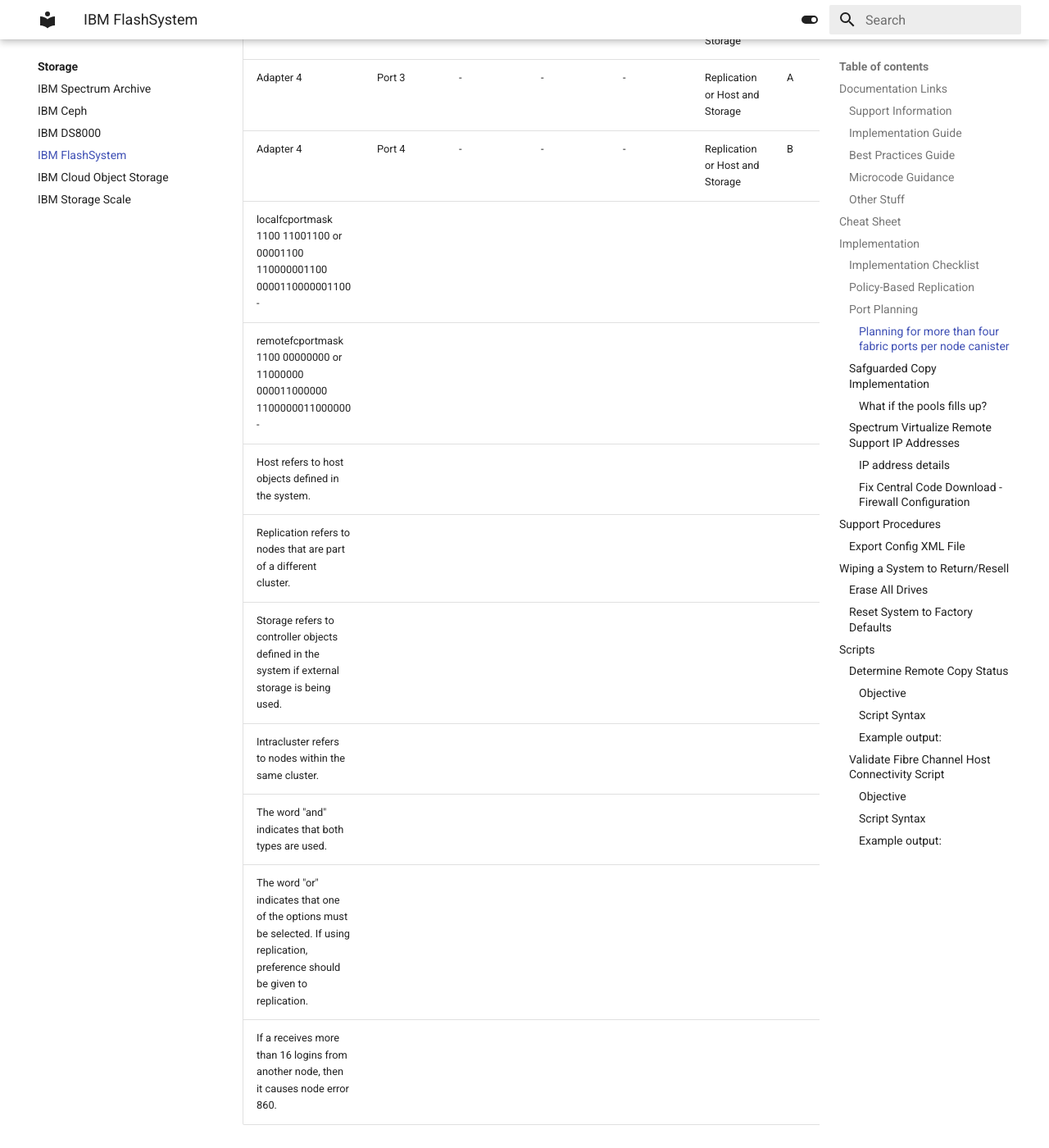
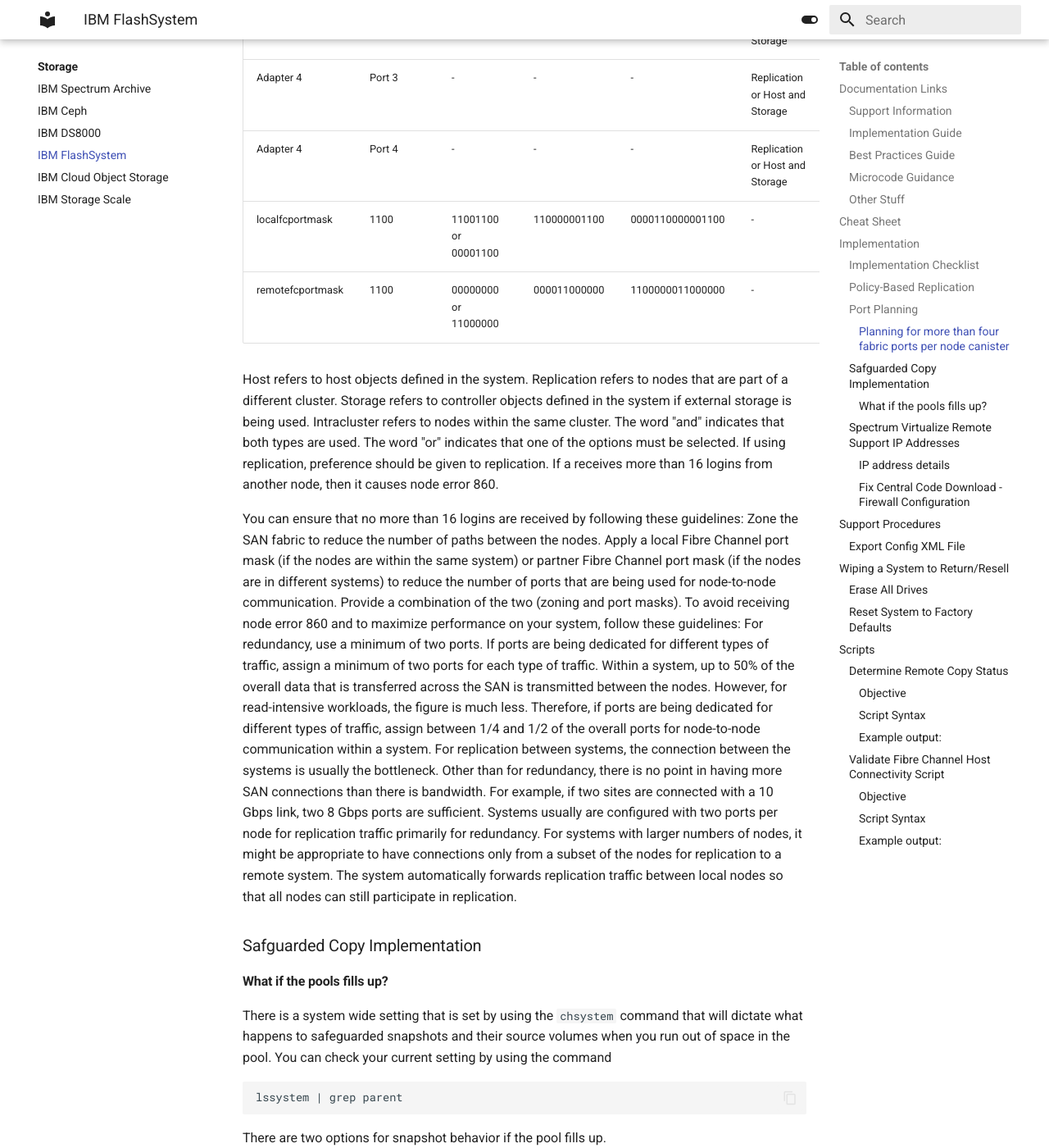
Before and after one commit to rickkoe/worknotes, an MkDocs documentation site: the page built from docs/Storage/flashsystem.md, in a window 1280 px wide and 1400 px high, scrolled down 6459 px. Shown: the whole window at 82% size. Built offline with MkDocs 1.6.1 and Material for MkDocs 9.7.7, drawn with Linux system fonts in a browser that asks for light colours; some of the changed text lies outside the part shown.

Commit message:
Table 1. Port allocation scheme

```diff
--- a/docs/Storage/flashsystem.md
+++ b/docs/Storage/flashsystem.md
@@ -168,8 +168,10 @@
 | Adapter 4 | Port 2 | - | - | - | Host and Storage | B |
 | Adapter 4 | Port 3 | - | - | - | Replication or Host and Storage | A |
 | Adapter 4 | Port 4 | - | - | - | Replication or Host and Storage | B |
-| localfcportmask 	1100	11001100 or 00001100	110000001100	0000110000001100	-
-| remotefcportmask	1100	00000000 or 11000000	000011000000	1100000011000000	-
+| localfcportmask | 1100 | 11001100 or 00001100 | 110000001100 | 0000110000001100 | - |
+| remotefcportmask | 1100 | 00000000 or 11000000 | 000011000000 | 1100000011000000 | - |
+
+
 Host refers to host objects defined in the system.
 Replication refers to nodes that are part of a different cluster.
 Storage refers to controller objects defined in the system if external storage is being used.
```
